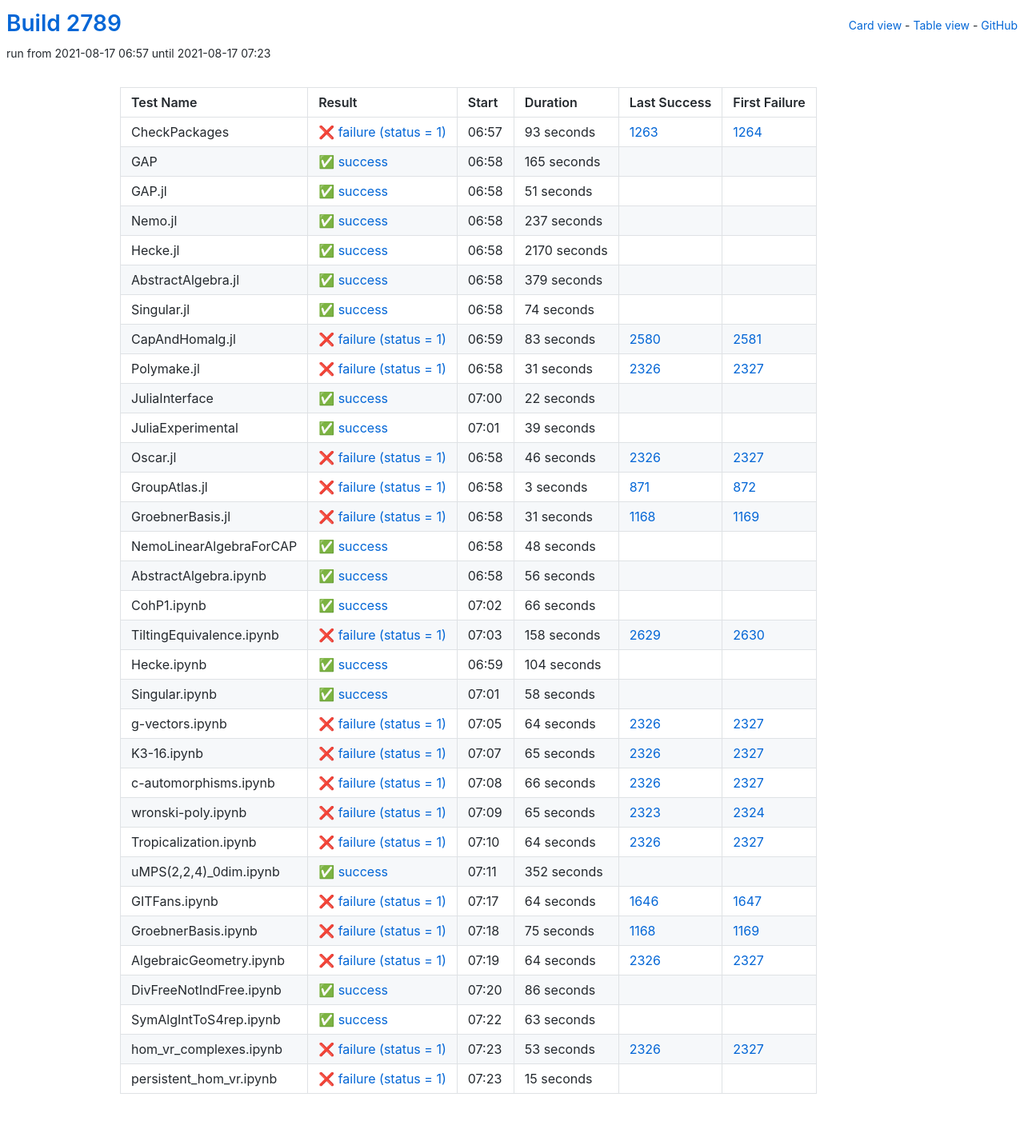
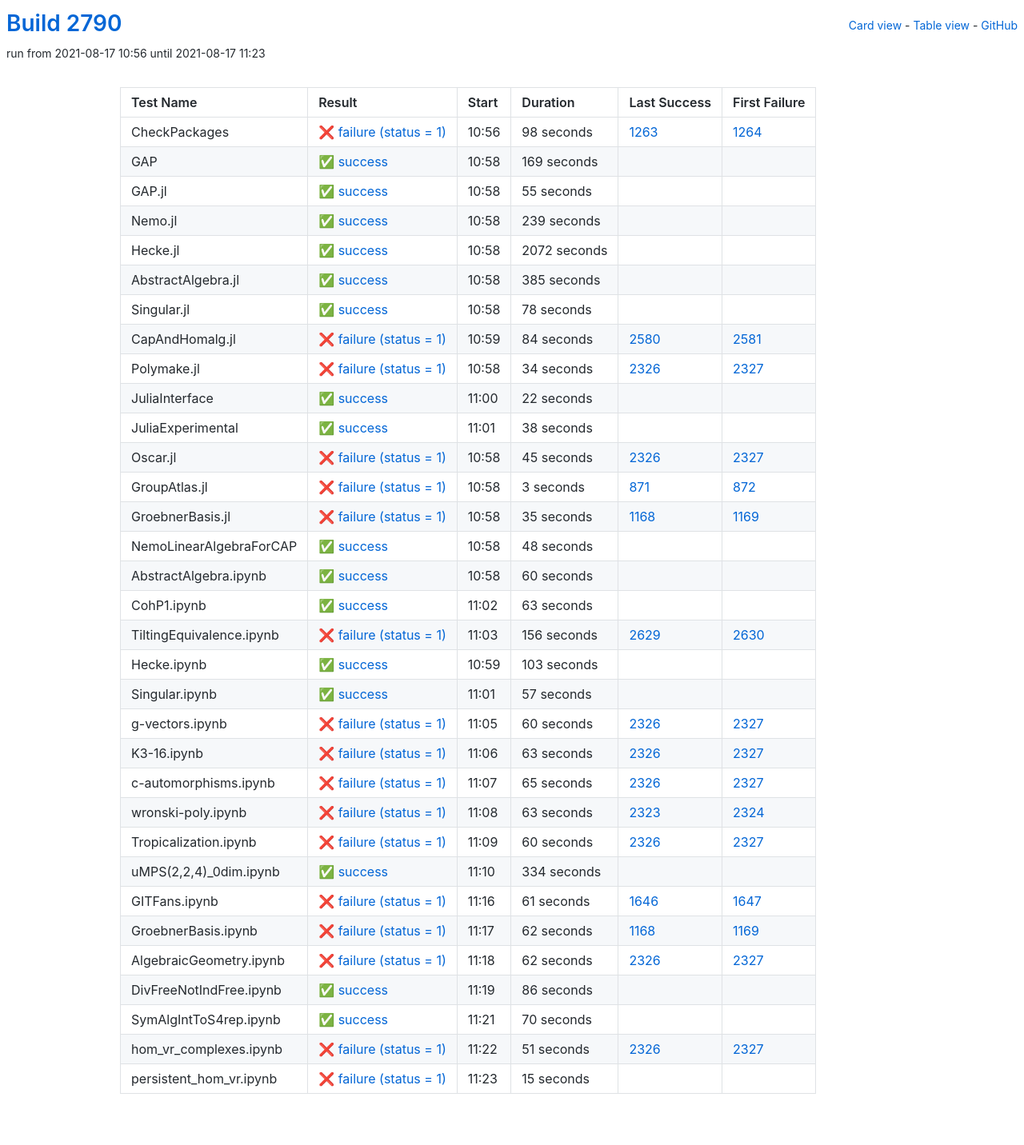
Before and after one commit to oscar-system/oscar-ci-status-stable, a Jekyll site: the page built from table.html, in a window 1280 px wide. Shown: the whole page at 80% size. Built offline with Jekyll 4.4.1, drawn with Linux system fonts in a browser that asks for light colours.

Commit message:
Build #2790

```diff
--- a/_data/ci.yml
+++ b/_data/ci.yml
@@ -1,6 +1,6 @@
 ---
-build: 2789
-build_url: https://oscarci.mathematik.uni-kl.de/job/oscar-stable/2789/
+build: 2790
+build_url: https://oscarci.mathematik.uni-kl.de/job/oscar-stable/2790/
 job: oscar-stable
 organization: oscar-system
 repo: oscar-ci-status-stable
@@ -8,116 +8,116 @@ repourl: https://github.com/oscar-system/oscar-ci-status-stable
 tests:
 - name: CheckPackages
   id: checkpackages
-  log: https://oscarci.mathematik.uni-kl.de/job/oscar-stable/2789/artifact/logs/build-2789/CheckPackages.log
-  start: 2021-08-17 06:57
+  log: https://oscarci.mathematik.uni-kl.de/job/oscar-stable/2790/artifact/logs/build-2790/CheckPackages.log
+  start: 2021-08-17 10:56
   success: false
   exitcode: 1
   status: failure
-  duration: 93
+  duration: 98
   last_success: 1263
   last_success_url: https://oscarci.mathematik.uni-kl.de/job/oscar-stable/1263/
   first_failure: 1264
   first_failure_url: https://oscarci.mathematik.uni-kl.de/job/oscar-stable/1264/
 - name: GAP
   id: gap
-  log: https://oscarci.mathematik.uni-kl.de/job/oscar-stable/2789/artifact/logs/build-2789/GAP.log
-  start: 2021-08-17 06:58
+  log: https://oscarci.mathematik.uni-kl.de/job/oscar-stable/2790/artifact/logs/build-2790/GAP.log
+  start: 2021-08-17 10:58
   success: true
   exitcode: 0
   status: success
-  duration: 165
+  duration: 169
   last_success: false
   last_success_url:
   first_failure: false
   first_failure_url:
 - name: GAP.jl
   id: gap-jl
-  log: https://oscarci.mathematik.uni-kl.de/job/oscar-stable/2789/artifact/logs/build-2789/GAP.jl.log
-  start: 2021-08-17 06:58
+  log: https://oscarci.mathematik.uni-kl.de/job/oscar-stable/2790/artifact/logs/build-2790/GAP.jl.log
+  start: 2021-08-17 10:58
   success: true
   exitcode: 0
   status: success
-  duration: 51
+  duration: 55
   last_success: false
   last_success_url:
   first_failure: false
   first_failure_url:
 - name: Nemo.jl
   id: nemo-jl
-  log: https://oscarci.mathematik.uni-kl.de/job/oscar-stable/2789/artifact/logs/build-2789/Nemo.jl.log
-  start: 2021-08-17 06:58
+  log: https://oscarci.mathematik.uni-kl.de/job/oscar-stable/2790/artifact/logs/build-2790/Nemo.jl.log
+  start: 2021-08-17 10:58
   success: true
   exitcode: 0
   status: success
-  duration: 237
+  duration: 239
   last_success: false
   last_success_url:
   first_failure: false
   first_failure_url:
 - name: Hecke.jl
   id: hecke-jl
-  log: https://oscarci.mathematik.uni-kl.de/job/oscar-stable/2789/artifact/logs/build-2789/Hecke.jl.log
-  start: 2021-08-17 06:58
+  log: https://oscarci.mathematik.uni-kl.de/job/oscar-stable/2790/artifact/logs/build-2790/Hecke.jl.log
+  start: 2021-08-17 10:58
   success: true
   exitcode: 0
   status: success
-  duration: 2170
+  duration: 2072
   last_success: false
   last_success_url:
   first_failure: false
   first_failure_url:
 - name: AbstractAlgebra.jl
   id: abstractalgebra-jl
-  log: https://oscarci.mathematik.uni-kl.de/job/oscar-stable/2789/artifact/logs/build-2789/AbstractAlgebra.jl.log
-  start: 2021-08-17 06:58
+  log: https://oscarci.mathematik.uni-kl.de/job/oscar-stable/2790/artifact/logs/build-2790/AbstractAlgebra.jl.log
+  start: 2021-08-17 10:58
   success: true
   exitcode: 0
   status: success
-  duration: 379
+  duration: 385
   last_success: false
   last_success_url:
   first_failure: false
   first_failure_url:
 - name: Singular.jl
   id: singular-jl
-  log: https://oscarci.mathematik.uni-kl.de/job/oscar-stable/2789/artifact/logs/build-2789/Singular.jl.log
-  start: 2021-08-17 06:58
+  log: https://oscarci.mathematik.uni-kl.de/job/oscar-stable/2790/artifact/logs/build-2790/Singular.jl.log
+  start: 2021-08-17 10:58
   success: true
   exitcode: 0
   status: success
-  duration: 74
+  duration: 78
   last_success: false
   last_success_url:
   first_failure: false
   first_failure_url:
 - name: CapAndHomalg.jl
   id: capandhomalg-jl
-  log: https://oscarci.mathematik.uni-kl.de/job/oscar-stable/2789/artifact/logs/build-2789/CapAndHomalg.jl.log
-  start: 2021-08-17 06:59
+  log: https://oscarci.mathematik.uni-kl.de/job/oscar-stable/2790/artifact/logs/build-2790/CapAndHomalg.jl.log
+  start: 2021-08-17 10:59
   success: false
   exitcode: 1
   status: failure
-  duration: 83
+  duration: 84
   last_success: 2580
   last_success_url: https://oscarci.mathematik.uni-kl.de/job/oscar-stable/2580/
   first_failure: 2581
   first_failure_url: https://oscarci.mathematik.uni-kl.de/job/oscar-stable/2581/
 - name: Polymake.jl
   id: polymake-jl
-  log: https://oscarci.mathematik.uni-kl.de/job/oscar-stable/2789/artifact/logs/build-2789/Polymake.jl.log
-  start: 2021-08-17 06:58
+  log: https://oscarci.mathematik.uni-kl.de/job/oscar-stable/2790/artifact/logs/build-2790/Polymake.jl.log
+  start: 2021-08-17 10:58
   success: false
   exitcode: 1
   status: failure
-  duration: 31
+  duration: 34
   last_success: 2326
   last_success_url: https://oscarci.mathematik.uni-kl.de/job/oscar-stable/2326/
   first_failure: 2327
   first_failure_url: https://oscarci.mathematik.uni-kl.de/job/oscar-stable/2327/
 - name: JuliaInterface
   id: juliainterface
-  log: https://oscarci.mathematik.uni-kl.de/job/oscar-stable/2789/artifact/logs/build-2789/JuliaInterface.log
-  start: 2021-08-17 07:00
+  log: https://oscarci.mathematik.uni-kl.de/job/oscar-stable/2790/artifact/logs/build-2790/JuliaInterface.log
+  start: 2021-08-17 11:00
   success: true
   exitcode: 0
   status: success
@@ -128,32 +128,32 @@ tests:
   first_failure_url:
 - name: JuliaExperimental
   id: juliaexperimental
-  log: https://oscarci.mathematik.uni-kl.de/job/oscar-stable/2789/artifact/logs/build-2789/JuliaExperimental.log
-  start: 2021-08-17 07:01
+  log: https://oscarci.mathematik.uni-kl.de/job/oscar-stable/2790/artifact/logs/build-2790/JuliaExperimental.log
+  start: 2021-08-17 11:01
   success: true
   exitcode: 0
   status: success
-  duration: 39
+  duration: 38
   last_success: false
   last_success_url:
   first_failure: false
   first_failure_url:
 - name: Oscar.jl
   id: oscar-jl
-  log: https://oscarci.mathematik.uni-kl.de/job/oscar-stable/2789/artifact/logs/build-2789/Oscar.jl.log
-  start: 2021-08-17 06:58
+  log: https://oscarci.mathematik.uni-kl.de/job/oscar-stable/2790/artifact/logs/build-2790/Oscar.jl.log
+  start: 2021-08-17 10:58
   success: false
   exitcode: 1
   status: failure
-  duration: 46
+  duration: 45
   last_success: 2326
   last_success_url: https://oscarci.mathematik.uni-kl.de/job/oscar-stable/2326/
   first_failure: 2327
   first_failure_url: https://oscarci.mathematik.uni-kl.de/job/oscar-stable/2327/
 - name: GroupAtlas.jl
   id: groupatlas-jl
-  log: https://oscarci.mathematik.uni-kl.de/job/oscar-stable/2789/artifact/logs/build-2789/GroupAtlas.jl.log
-  start: 2021-08-17 06:58
+  log: https://oscarci.mathematik.uni-kl.de/job/oscar-stable/2790/artifact/logs/build-2790/GroupAtlas.jl.log
+  start: 2021-08-17 10:58
   success: false
   exitcode: 1
   status: failure
@@ -164,20 +164,20 @@ tests:
   first_failure_url: https://oscarci.mathematik.uni-kl.de/job/oscar-stable/872/
 - name: GroebnerBasis.jl
   id: groebnerbasis-jl
-  log: https://oscarci.mathematik.uni-kl.de/job/oscar-stable/2789/artifact/logs/build-2789/GroebnerBasis.jl.log
-  start: 2021-08-17 06:58
+  log: https://oscarci.mathematik.uni-kl.de/job/oscar-stable/2790/artifact/logs/build-2790/GroebnerBasis.jl.log
+  start: 2021-08-17 10:58
   success: false
   exitcode: 1
   status: failure
-  duration: 31
+  duration: 35
   last_success: 1168
   last_success_url: https://oscarci.mathematik.uni-kl.de/job/oscar-stable/1168/
   first_failure: 1169
   first_failure_url: https://oscarci.mathematik.uni-kl.de/job/oscar-stable/1169/
 - name: NemoLinearAlgebraForCAP
   id: nemolinearalgebraforcap
-  log: https://oscarci.mathematik.uni-kl.de/job/oscar-stable/2789/artifact/logs/build-2789/NemoLinearAlgebraForCAP.log
-  start: 2021-08-17 06:58
+  log: https://oscarci.mathematik.uni-kl.de/job/oscar-stable/2790/artifact/logs/build-2790/NemoLinearAlgebraForCAP.log
+  start: 2021-08-17 10:58
   success: true
   exitcode: 0
   status: success
@@ -188,80 +188,92 @@ tests:
   first_failure_url:
 - name: AbstractAlgebra.ipynb
   id: abstractalgebra-ipynb
-  log: https://oscarci.mathematik.uni-kl.de/job/oscar-stable/2789/artifact/logs/build-2789/AbstractAlgebra.ipynb.log
-  start: 2021-08-17 06:58
+  log: https://oscarci.mathematik.uni-kl.de/job/oscar-stable/2790/artifact/logs/build-2790/AbstractAlgebra.ipynb.log
+  start: 2021-08-17 10:58
   success: true
   exitcode: 0
   status: success
-  duration: 56
+  duration: 60
   last_success: false
   last_success_url:
   first_failure: false
   first_failure_url:
 - name: CohP1.ipynb
   id: cohp1-ipynb
-  log: https://oscarci.mathematik.uni-kl.de/job/oscar-stable/2789/artifact/logs/build-2789/CohP1.ipynb.log
-  start: 2021-08-17 07:02
+  log: https://oscarci.mathematik.uni-kl.de/job/oscar-stable/2790/artifact/logs/build-2790/CohP1.ipynb.log
+  start: 2021-08-17 11:02
   success: true
   exitcode: 0
   status: success
-  duration: 66
+  duration: 63
   last_success: false
   last_success_url:
   first_failure: false
   first_failure_url:
 - name: TiltingEquivalence.ipynb
   id: tiltingequivalence-ipynb
-  log: https://oscarci.mathematik.uni-kl.de/job/oscar-stable/2789/artifact/logs/build-2789/TiltingEquivalence.ipynb.log
-  start: 2021-08-17 07:03
+  log: https://oscarci.mathematik.uni-kl.de/job/oscar-stable/2790/artifact/logs/build-2790/TiltingEquivalence.ipynb.log
+  start: 2021-08-17 11:03
   success: false
   exitcode: 1
   status: failure
-  duration: 158
+  duration: 156
   last_success: 2629
   last_success_url: https://oscarci.mathematik.uni-kl.de/job/oscar-stable/2629/
   first_failure: 2630
   first_failure_url: https://oscarci.mathematik.uni-kl.de/job/oscar-stable/2630/
 - name: Hecke.ipynb
   id: hecke-ipynb
-  log: https://oscarci.mathematik.uni-kl.de/job/oscar-stable/2789/artifact/logs/build-2789/Hecke.ipynb.log
-  start: 2021-08-17 06:59
+  log: https://oscarci.mathematik.uni-kl.de/job/oscar-stable/2790/artifact/logs/build-2790/Hecke.ipynb.log
+  start: 2021-08-17 10:59
   success: true
   exitcode: 0
   status: success
-  duration: 104
+  duration: 103
   last_success: false
   last_success_url:
   first_failure: false
   first_failure_url:
 - name: Singular.ipynb
   id: singular-ipynb
-  log: https://oscarci.mathematik.uni-kl.de/job/oscar-stable/2789/artifact/logs/build-2789/Singular.ipynb.log
-  start: 2021-08-17 07:01
+  log: https://oscarci.mathematik.uni-kl.de/job/oscar-stable/2790/artifact/logs/build-2790/Singular.ipynb.log
+  start: 2021-08-17 11:01
   success: true
   exitcode: 0
   status: success
-  duration: 58
+  duration: 57
   last_success: false
   last_success_url:
   first_failure: false
   first_failure_url:
 - name: g-vectors.ipynb
   id: g-vectors-ipynb
-  log: https://oscarci.mathematik.uni-kl.de/job/oscar-stable/2789/artifact/logs/build-2789/g-vectors.ipynb.log
-  start: 2021-08-17 07:05
+  log: https://oscarci.mathematik.uni-kl.de/job/oscar-stable/2790/artifact/logs/build-2790/g-vectors.ipynb.log
+  start: 2021-08-17 11:05
   success: false
   exitcode: 1
   status: failure
-  duration: 64
+  duration: 60
   last_success: 2326
   last_success_url: https://oscarci.mathematik.uni-kl.de/job/oscar-stable/2326/
   first_failure: 2327
   first_failure_url: https://oscarci.mathematik.uni-kl.de/job/oscar-stable/2327/
 - name: K3-16.ipynb
   id: k3-16-ipynb
-  log: https://oscarci.mathematik.uni-kl.de/job/oscar-stable/2789/artifact/logs/build-2789/K3-16.ipynb.log
-  start: 2021-08-17 07:07
+  log: https://oscarci.mathematik.uni-kl.de/job/oscar-stable/2790/artifact/logs/build-2790/K3-16.ipynb.log
+  start: 2021-08-17 11:06
+  success: false
+  exitcode: 1
+  status: failure
+  duration: 63
+  last_success: 2326
+  last_success_url: https://oscarci.mathematik.uni-kl.de/job/oscar-stable/2326/
+  first_failure: 2327
+  first_failure_url: https://oscarci.mathematik.uni-kl.de/job/oscar-stable/2327/
+- name: c-automorphisms.ipynb
+  id: c-automorphisms-ipynb
+  log: https://oscarci.mathematik.uni-kl.de/job/oscar-stable/2790/artifact/logs/build-2790/c-automorphisms.ipynb.log
+  start: 2021-08-17 11:07
   success: false
   exitcode: 1
   status: failure
@@ -270,94 +282,82 @@ tests:
   last_success_url: https://oscarci.mathematik.uni-kl.de/job/oscar-stable/2326/
   first_failure: 2327
   first_failure_url: https://oscarci.mathematik.uni-kl.de/job/oscar-stable/2327/
-- name: c-automorphisms.ipynb
-  id: c-automorphisms-ipynb
-  log: https://oscarci.mathematik.uni-kl.de/job/oscar-stable/2789/artifact/logs/build-2789/c-automorphisms.ipynb.log
-  start: 2021-08-17 07:08
+- name: wronski-poly.ipynb
+  id: wronski-poly-ipynb
+  log: https://oscarci.mathematik.uni-kl.de/job/oscar-stable/2790/artifact/logs/build-2790/wronski-poly.ipynb.log
+  start: 2021-08-17 11:08
   success: false
   exitcode: 1
   status: failure
-  duration: 66
-  last_success: 2326
-  last_success_url: https://oscarci.mathematik.uni-kl.de/job/oscar-stable/2326/
-  first_failure: 2327
-  first_failure_url: https://oscarci.mathematik.uni-kl.de/job/oscar-stable/2327/
-- name: wronski-poly.ipynb
-  id: wronski-poly-ipynb
-  log: https://oscarci.mathematik.uni-kl.de/job/oscar-stable/2789/artifact/logs/build-2789/wronski-poly.ipynb.log
-  start: 2021-08-17 07:09
-  success: false
-  exitcode: 1
-  status: failure
-  duration: 65
+  duration: 63
   last_success: 2323
   last_success_url: https://oscarci.mathematik.uni-kl.de/job/oscar-stable/2323/
   first_failure: 2324
   first_failure_url: https://oscarci.mathematik.uni-kl.de/job/oscar-stable/2324/
 - name: Tropicalization.ipynb
   id: tropicalization-ipynb
-  log: https://oscarci.mathematik.uni-kl.de/job/oscar-stable/2789/artifact/logs/build-2789/Tropicalization.ipynb.log
-  start: 2021-08-17 07:10
+  log: https://oscarci.mathematik.uni-kl.de/job/oscar-stable/2790/artifact/logs/build-2790/Tropicalization.ipynb.log
+  start: 2021-08-17 11:09
   success: false
   exitcode: 1
   status: failure
-  duration: 64
+  duration: 60
   last_success: 2326
   last_success_url: https://oscarci.mathematik.uni-kl.de/job/oscar-stable/2326/
   first_failure: 2327
   first_failure_url: https://oscarci.mathematik.uni-kl.de/job/oscar-stable/2327/
 - name: uMPS(2,2,4)_0dim.ipynb
   id: umps-2-2-4-0dim-ipynb
-  log: https://oscarci.mathematik.uni-kl.de/job/oscar-stable/2789/artifact/logs/build-2789/uMPS-2-2-4-_0dim.ipynb.log
-  start: 2021-08-17 07:11
+  log: https://oscarci.mathematik.uni-kl.de/job/oscar-stable/2790/artifact/logs/build-2790/uMPS-2-2-4-_0dim.ipynb.log
+  start: 2021-08-17 11:10
   success: true
   exitcode: 0
   status: success
-  duration: 352
+  duration: 334
   last_success: false
   last_success_url:
   first_failure: false
   first_failure_url:
 - name: GITFans.ipynb
   id: gitfans-ipynb
-  log: https://oscarci.mathematik.uni-kl.de/job/oscar-stable/2789/artifact/logs/build-2789/GITFans.ipynb.log
-  start: 2021-08-17 07:17
+  log: https://oscarci.mathematik.uni-kl.de/job/oscar-stable/2790/artifact/logs/build-2790/GITFans.ipynb.log
+  start: 2021-08-17 11:16
   success: false
   exitcode: 1
   status: failure
-  duration: 64
+  duration: 61
   last_success: 1646
   last_success_url: https://oscarci.mathematik.uni-kl.de/job/oscar-stable/1646/
   first_failure: 1647
   first_failure_url: https://oscarci.mathematik.uni-kl.de/job/oscar-stable/1647/
 - name: GroebnerBasis.ipynb
   id: groebnerbasis-ipynb
-  log: https://oscarci.mathematik.uni-kl.de/job/oscar-stable/2789/artifact/logs/build-2789/GroebnerBasis.ipynb.log
-  start: 2021-08-17 07:18
+  log: https://oscarci.mathematik.uni-kl.de/job/oscar-stable/2790/artifact/logs/build-2790/GroebnerBasis.ipynb.log
+  start: 2021-08-17 11:17
   success: false
   exitcode: 1
   status: failure
-  duration: 75
+  duration: 62
   last_success: 1168
   last_success_url: https://oscarci.mathematik.uni-kl.de/job/oscar-stable/1168/
   first_failure: 1169
   first_failure_url: https://oscarci.mathematik.uni-kl.de/job/oscar-stable/1169/
 - name: AlgebraicGeometry.ipynb
   id: algebraicgeometry-ipynb
-  log: https://oscarci.mathematik.uni-kl.de/job/oscar-stable/2789/artifact/logs/build-2789/AlgebraicGeometry.ipynb.log
-  start: 2021-08-17 07:19
+  log: https://oscarci.mathematik.uni-kl.de/job/oscar-stable/2790/artifact/logs/build-2790/AlgebraicGeometry.ipynb.log
+  start: 2021-08-17 11:18
   success: false
   exitcode: 1
   status: failure
-  duration: 64
+  duration: 62
   last_success: 2326
   last_success_url: https://oscarci.mathematik.uni-kl.de/job/oscar-stable/2326/
   first_failure: 2327
   first_failure_url: https://oscarci.mathematik.uni-kl.de/job/oscar-stable/2327/
 - name: DivFreeNotIndFree.ipynb
   id: divfreenotindfree-ipynb
-  log: https://oscarci.mathematik.uni-kl.de/job/oscar-stable/2789/artifact/logs/build-2789/DivFreeNotIndFree.ipynb.log
-  start: 2021-08-17 07:20
+  log: https://oscarci.mathematik.uni-kl.de/job/oscar-stable/2790/artifact/logs/build-2790/DivFreeNotIndFree.ipynb.log
+  start: 2021-08-17 11:19
   success: true
   exitcode: 0
   status: success
@@ -368,32 +368,32 @@ tests:
   first_failure_url:
 - name: SymAlgIntToS4rep.ipynb
   id: symalginttos4rep-ipynb
-  log: https://oscarci.mathematik.uni-kl.de/job/oscar-stable/2789/artifact/logs/build-2789/SymAlgIntToS4rep.ipynb.log
-  start: 2021-08-17 07:22
+  log: https://oscarci.mathematik.uni-kl.de/job/oscar-stable/2790/artifact/logs/build-2790/SymAlgIntToS4rep.ipynb.log
+  start: 2021-08-17 11:21
   success: true
   exitcode: 0
   status: success
-  duration: 63
+  duration: 70
   last_success: false
   last_success_url:
   first_failure: false
   first_failure_url:
 - name: hom_vr_complexes.ipynb
   id: hom-vr-complexes-ipynb
-  log: https://oscarci.mathematik.uni-kl.de/job/oscar-stable/2789/artifact/logs/build-2789/hom_vr_complexes.ipynb.log
-  start: 2021-08-17 07:23
+  log: https://oscarci.mathematik.uni-kl.de/job/oscar-stable/2790/artifact/logs/build-2790/hom_vr_complexes.ipynb.log
+  start: 2021-08-17 11:22
   success: false
   exitcode: 1
   status: failure
-  duration: 53
+  duration: 51
   last_success: 2326
   last_success_url: https://oscarci.mathematik.uni-kl.de/job/oscar-stable/2326/
   first_failure: 2327
   first_failure_url: https://oscarci.mathematik.uni-kl.de/job/oscar-stable/2327/
 - name: persistent_hom_vr.ipynb
   id: persistent-hom-vr-ipynb
-  log: https://oscarci.mathematik.uni-kl.de/job/oscar-stable/2789/artifact/logs/build-2789/persistent_hom_vr.ipynb.log
-  start: 2021-08-17 07:23
+  log: https://oscarci.mathematik.uni-kl.de/job/oscar-stable/2790/artifact/logs/build-2790/persistent_hom_vr.ipynb.log
+  start: 2021-08-17 11:23
   success: false
   exitcode: 1
   status: failure
```
Also changed, not shown: README.md.
